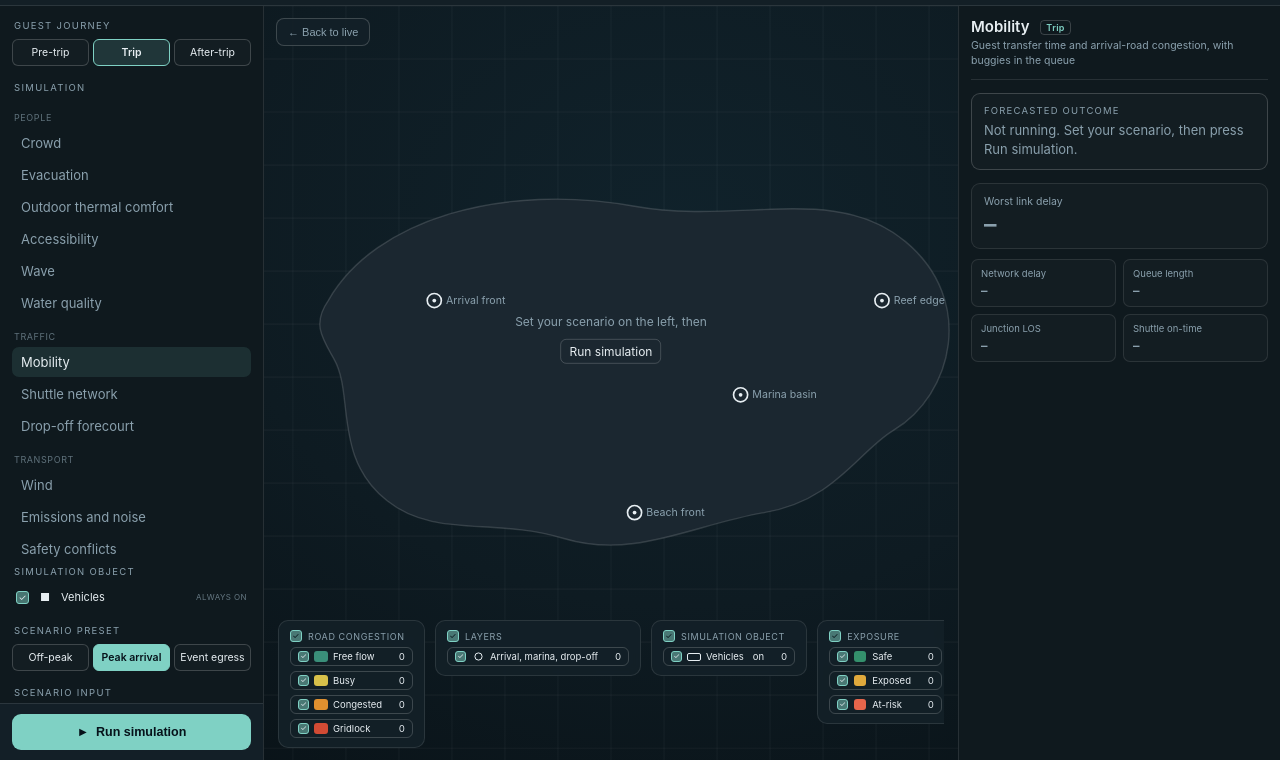
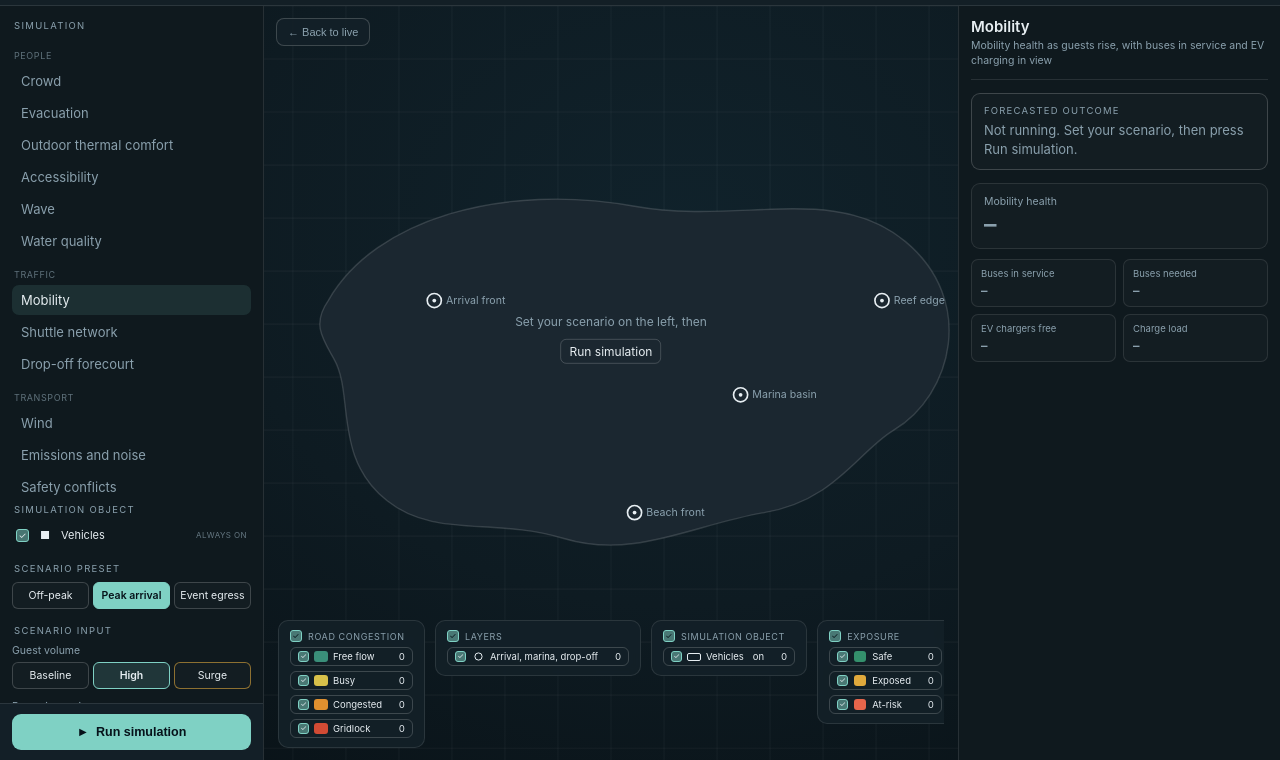
Before and after one commit to silvizzio/sim.rsg, a plain HTML site: page index.html in a window 1280 px wide. Shown: the part 40-800 px from the top of the page. Drawn offline with Linux system fonts and the light colour scheme.

Commit message:
Update prototype KPIs

```diff
--- a/index.html
+++ b/index.html
@@ -78,7 +78,6 @@
   svg.map{width:100%;height:100%;display:block}
   .island{fill:var(--land);stroke:rgba(255,255,255,.14);stroke-width:1.2}
   .fieldblob{fill:rgba(255,255,255,.05);stroke:rgba(255,255,255,.13);stroke-dasharray:4 4}
-  .rt-phase{font-size:9px;color:var(--accent);border:1px solid var(--line2);border-radius:4px;padding:1px 5px;margin-left:7px;vertical-align:middle;letter-spacing:.04em}
   .heatband{stroke:none}
   .pathcase{stroke:rgba(8,16,20,.55);stroke-width:9;stroke-linecap:round}
   .pathline{stroke-width:5.5;stroke-linecap:round;opacity:.95}
@@ -189,10 +188,6 @@
 
     <div class="col rail">
       <div class="railscroll">
-        <div id="tripModeWrap" class="hidden">
-          <div class="sect">Guest journey</div>
-          <div class="seg" id="tripSeg"></div>
-        </div>
         <div class="sect">Simulation</div>
         <div class="simlist" id="simList"></div>
 
@@ -279,18 +274,18 @@ const RAMPS = {
 };
 
 const SIMS = {
-  mobility:{name:"Mobility",engine:"Aimsun Next",ramp:"mob",
+  mobility:{name:"Mobility",engine:"Aimsun Next",ramp:"mob",fieldMode:"paths",
     preset:["Off-peak","Peak arrival","Event egress"],presetDef:1,
-    inputs:[["Demand",["Low","Peak","Event"],1,[2]],["Incident",["None","Lane closed"],0,[1]],["Shuttle freq",["Low","High"],1]],
-    fieldMode:"paths",layers:["field","pins"],
-    elements:[["field","Road congestion"],["flow","Traffic flow"],["pins","Arrival, marina, drop-off"]],
-    spots:[[40,34,"Arrival road","Busy"],[58,46,"Marina loop","Congested"],[31,53,"Drop-off","Free flow"]],
-    outcome:["Congestion risk, the arrival road approaches gridlock at peak","watch"],
-    cond:{lbl:"Worst link delay",val:"6.5",unit:"min",delta:"up 4.2 from base"},
-    kpis:[["Network delay","High"],["Queue length","Long"],["Junction LOS","E"],["Shuttle on-time","Low"]],
-    overlay:{mover:"veh",engine:"Aimsun Next",expLbl:"Vehicles in congestion",expVal:"120",expWorst:"210",expDelta:"of 380 on the network",
-      kpis:[["Buggies queued","High"],["Avg wait","6.5 min"]],
-      acts:[["Meter arrival road","Holds inflow so the loop clears"],["Reroute to second gate","Spreads vehicles across entries"],["Add shuttle runs","Lifts capacity on the busy corridor"],["Hold event egress","Staggers departure to avoid the spike"]]}
+    inputs:[["Guest volume",["Baseline","High","Surge"],1,[2]],["Buses in service",["Base","Added"],0],["EV chargers",["Standard","Expanded"],0]],
+    layers:["field","pins"],
+    elements:[["field","Road congestion"],["pins","Arrival, marina, drop-off"]],
+    spots:[[40,34,"Arrival road","Strained"],[58,46,"Marina loop","Congested"],[31,53,"Drop-off","Good"]],
+    outcome:["Mobility health risk, transfers strain as guests surge and buses run short","watch"],
+    cond:{lbl:"Mobility health",val:"68",unit:"%",delta:"down 22 from base"},
+    kpis:[["Buses in service","12 of 16"],["Buses needed","18"],["EV chargers free","3 of 10"],["Charge load","High"]],
+    overlay:{mover:"veh",engine:"Aimsun Next",expLbl:"Buses running at capacity",expVal:"11",expWorst:"16",expDelta:"of 16 in service",
+      kpis:[["Guests waiting","High"],["EV chargers free","3 of 10"]],
+      acts:[["Add buses to service","Lifts transfer capacity for the surge"],["Open more EV chargers","Adds charging so buses stay in service"],["Reroute transfers","Spreads guests across routes"],["Stagger transfer slots","Smooths the guest surge"]]}
   },
   crowd:{name:"Crowd",engine:"MassMotion",ramp:"crowd_d",
     preset:["Quiet","Busy","Event peak"],presetDef:1,
@@ -501,12 +496,12 @@ const SIMS = {
 
 const PERSONAS = {
   GXM:{scope:"Shura Island",sims:["mobility","crowd","evacuation","thermal","wind","transit","access","dropoff","emissions","safety","wave","water"],
-    lens:{mobility:"Guest transfer time and arrival-road congestion, with buggies in the queue",crowd:"Crowd density at guest hotspots against the comfort line, with guests in the crush",evacuation:"Time to clear guests to muster against the target",thermal:"Outdoor heat stress across guest areas, with guests in discomfort",wind:"Wind on exposed decks and routes, with guests and vehicles exposed",transit:"Shuttle line load and guest wait at stops",access:"Time to reach key amenities, with guests beyond easy reach",dropoff:"Drop-off queue at arrival, with vehicles at the curb",emissions:"Noise across guest areas at peak traffic",safety:"Pedestrian and vehicle conflict at guest crossings",wave:"Sea state at the beach and watersports, with water guests exposed",water:"Water clarity for guest activities, with divers exposed"}},
+    lens:{mobility:"Mobility health as guests rise, with buses in service and EV charging in view",crowd:"Crowd density at guest hotspots against the comfort line, with guests in the crush",evacuation:"Time to clear guests to muster against the target",thermal:"Outdoor heat stress across guest areas, with guests in discomfort",wind:"Wind on exposed decks and routes, with guests and vehicles exposed",transit:"Shuttle line load and guest wait at stops",access:"Time to reach key amenities, with guests beyond easy reach",dropoff:"Drop-off queue at arrival, with vehicles at the curb",emissions:"Noise across guest areas at peak traffic",safety:"Pedestrian and vehicle conflict at guest crossings",wave:"Sea state at the beach and watersports, with water guests exposed",water:"Water clarity for guest activities, with divers exposed"}},
   ENV:{scope:"Shura Island",sims:["thermal","energy","flood","oil","water","current","wave","coral","emissions"],
     lens:{thermal:"Site shade availability and the heat-stress footprint",energy:"Renewable share against the diesel-backup trigger",flood:"Inundation reach, with guests and vehicles exposed on land",oil:"Slick drift toward environmental receptors",water:"Clarity and condition against the activity threshold",current:"Current and flushing condition",wave:"Sea state and coastal exposure",coral:"Bleaching risk on the DHW scale",emissions:"Traffic emissions and noise footprint over the site"},
     floodCond:{lbl:"Surge at shoreline",val:"1.8",unit:"m",delta:"up 1.5 from base"}},
   OPS:{scope:"Shura Island",sims:["mobility","crowd","evacuation","wind","energy","flood","oil","transit","dropoff","safety"],
-    lens:{mobility:"Road congestion and worst-link delay, with vehicles in the queue",crowd:"Crowd density against the safe-density line, with guests in the hotspot",evacuation:"Total clear time against target, with guests still to move",wind:"Exposed-deck and route wind, with guests and vehicles exposed",energy:"Renewable share and EV charging load against the trigger",flood:"Inundation reach, with guests and vehicles exposed on land",oil:"Slick drift toward shore and receptors",transit:"Shuttle line load and capacity against demand",dropoff:"Drop-off curb queue and approach spillback",safety:"Conflict points across crossings and shared spaces"},
+    lens:{mobility:"Mobility health, buses in service, and EV charging under guest load",crowd:"Crowd density against the safe-density line, with guests in the hotspot",evacuation:"Total clear time against target, with guests still to move",wind:"Exposed-deck and route wind, with guests and vehicles exposed",energy:"Renewable share and EV charging load against the trigger",flood:"Inundation reach, with guests and vehicles exposed on land",oil:"Slick drift toward shore and receptors",transit:"Shuttle line load and capacity against demand",dropoff:"Drop-off curb queue and approach spillback",safety:"Conflict points across crossings and shared spaces"},
     floodCond:{lbl:"Surge at low-lying zone",val:"1.8",unit:"m",delta:"up 1.5 from base"}},
   MO:{scope:"North Reef",sims:["flood","wind","wave","current","water","oil","coral"],overlayOff:["wind"],
     lens:{flood:"Surge at the marina, with people and vehicles on the marina front",wind:"Marine wind window, small-craft limit, mooring exposure",oil:"Slick entry and boom point",water:"Dive-site clarity, DO, and activity",current:"Drift risk on dive routes and vessel handling",wave:"Significant wave height against the small-craft limit",coral:"Bleaching risk, closure trigger, anchor risk"},
@@ -514,20 +509,10 @@ const PERSONAS = {
 };
 
 const TYPE_GROUPS=[["People","ped"],["Traffic","veh"],["Transport","both"],["Environment",null]];
-// GXM guest-journey phases: reframe presets, inputs, and KPIs per trip stage
-const PHASES=[["pre","Pre-trip"],["trip","Trip"],["after","After-trip"]];
-const PHASE_DEF={
-  pre:{bannerTtl:"Forecasted outcome",condTtl:"Forecasted conditions",presets:["Forecast low","Forecast peak","Forecast event"],input:["Booking forecast",["Light","Expected","Heavy"],1],kpi:["Pre-arrival readiness","On track"]},
-  trip:{bannerTtl:"Forecasted outcome",condTtl:"Forecasted conditions",presets:null,input:null,kpi:null},
-  after:{bannerTtl:"Recorded outcome",condTtl:"Recorded conditions",presets:["Last day","Last week","Past event"],input:["Review window",["Yesterday","Last week","Past event"],1],kpi:["Guest satisfaction","Good"]}
-};
-function gxmPhase(){return state.persona==="GXM"?PHASE_DEF[state.tripMode]:PHASE_DEF.trip;}
-function curPresets(){return gxmPhase().presets||SIMS[state.sim].preset;}
-function curInputs(){const pd=gxmPhase(),base=SIMS[state.sim].inputs.slice();return pd.input?base.concat([pd.input]):base;}
 const LAYER_GLYPH={zone:'<span style="display:block;width:12px;height:8px;border:1px dashed var(--ink)"></span>',flow:'<span style="color:var(--ink)">&rarr;</span>',pins:'<svg width="11" height="11"><circle cx="5.5" cy="5.5" r="3.6" fill="none" stroke="var(--ink)"/></svg>'};
 const EXP=[["safe","Safe","var(--safe)"],["exp","Exposed","var(--watch)"],["risk","At-risk","var(--risk)"]];
 
-let state={persona:"GXM",sim:"mobility",tripMode:"trip",running:false,layersOn:{},bandsOff:{},expOff:{},chosenAct:null,inputSel:{},presetSel:1,peopleOn:false,vehOn:false,agents:[],raf:null};
+let state={persona:"GXM",sim:"mobility",running:false,layersOn:{},bandsOff:{},expOff:{},chosenAct:null,inputSel:{},presetSel:1,peopleOn:false,vehOn:false,agents:[],raf:null};
 const $=s=>document.querySelector(s);
 const SVGNS="http://www.w3.org/2000/svg";
 
@@ -584,20 +569,13 @@ function renderAgentSection(){
     host.appendChild(r);
   });
 }
-function renderTripMode(){
-  const wrap=$("#tripModeWrap");
-  if(state.persona!=="GXM"){wrap.classList.add("hidden");return;}
-  wrap.classList.remove("hidden");
-  const host=$("#tripSeg");host.innerHTML="";
-  PHASES.forEach(([k,lab])=>{const b=document.createElement("div");b.className="box"+(state.tripMode===k?" on":"");b.textContent=lab;b.onclick=()=>{state.tripMode=k;state.presetSel=SIMS[state.sim].presetDef;state.inputSel={};renderTripMode();renderPreset();renderInputs();if(state.running)compute();renderReadout();};host.appendChild(b);});
-}
 function renderPreset(){
-  const host=$("#presetSeg");host.innerHTML="";
-  curPresets().forEach((p,i)=>{const b=document.createElement("div");b.className="box"+(i===state.presetSel?" on":"");b.textContent=p;b.onclick=()=>{state.presetSel=i;if(state.running)compute();renderPreset();};host.appendChild(b);});
+  const s=SIMS[state.sim],host=$("#presetSeg");host.innerHTML="";
+  s.preset.forEach((p,i)=>{const b=document.createElement("div");b.className="box"+(i===state.presetSel?" on":"");b.textContent=p;b.onclick=()=>{state.presetSel=i;if(state.running)compute();renderPreset();};host.appendChild(b);});
 }
 function renderInputs(){
-  const host=$("#inputs");host.innerHTML="";
-  curInputs().forEach((inp,idx)=>{
+  const s=SIMS[state.sim],host=$("#inputs");host.innerHTML="";
+  s.inputs.forEach((inp,idx)=>{
     const[label,opts,def,hi]=inp;const sel=(state.inputSel[idx]??def);
     const c=document.createElement("div");c.className="ctrl";c.innerHTML=`<div class="lbl"><span>${label}</span></div>`;
     const seg=document.createElement("div");seg.className="seg";
@@ -773,7 +751,6 @@ function renderReadout(){
   const bn=$("#banner");bn.className="banner lv-"+(mitigated?"stable":s.outcome[1]);
   $("#bannerMsg").textContent=mitigated?"Eased. The chosen response pulls the forecast back toward normal.":s.outcome[0];
   $("#bannerTag").textContent=mitigated?"Recovering":s.outcome[1];
-  const pd=gxmPhase();$("#bannerTtl").textContent=pd.bannerTtl;$("#condSect").textContent=pd.condTtl;
 
   $("#condLbl").innerHTML=`${s.cond.lbl} <em>${s.engine}</em>`;
   $("#condVal").innerHTML=`${s.cond.val} <small>${s.cond.unit}</small>`;
@@ -789,7 +766,6 @@ function renderReadout(){
   }else he.classList.add("hidden");
 
   let kp=s.kpis.slice();if(isOverlay())kp=kp.slice(0,2).concat(s.overlay.kpis);
-  if(pd.kpi)kp=kp.concat([pd.kpi]);
   $("#kpis").innerHTML=kp.map(k=>`<div class="kpi"><div class="kl">${k[0]}</div><div class="kv">${k[1]}</div></div>`).join("");
 
   const acts=isOverlay()?s.overlay.acts.slice():defaultActs();
@@ -877,7 +853,7 @@ function renderLegend(){
     bar.appendChild(eg);
   }
 }
-function renderRoTitle(){const s=SIMS[state.sim];const ph=state.persona==="GXM"?` <span class="rt-phase">${(PHASES.find(p=>p[0]===state.tripMode)||["","" ])[1]}</span>`:"";$("#roTitle").innerHTML=`<div class="rt-name">${s.name}${ph}</div><div class="rt-lens">${PERSONAS[state.persona].lens[state.sim]||""}</div>`;}
+function renderRoTitle(){const s=SIMS[state.sim];$("#roTitle").innerHTML=`<div class="rt-name">${s.name}</div><div class="rt-lens">${PERSONAS[state.persona].lens[state.sim]||""}</div>`;}
 
 /* per-item counters (0 until a run) */
 const BAND_CELLS=[156,92,48,21,9];
@@ -908,7 +884,7 @@ function initSimDefaults(){
   state.vehOn=mv?(mv!=="ped"):false;
   state.chosenAct=state.running?"nothing":null;
 }
-function renderAll(){renderTripMode();renderRoTitle();renderSimList();renderAgentSection();renderPreset();renderInputs();renderLayers();renderMap();renderReadout();renderLegend();}
+function renderAll(){renderRoTitle();renderSimList();renderAgentSection();renderPreset();renderInputs();renderLayers();renderMap();renderReadout();renderLegend();}
 function switchSim(id){stopAnim();state.sim=id;initSimDefaults();applyRunVisual();renderAll();if(state.running)startAnim();}
 function switchPersona(p){
   document.querySelectorAll(".ptab").forEach(x=>x.classList.remove("on"));
```
